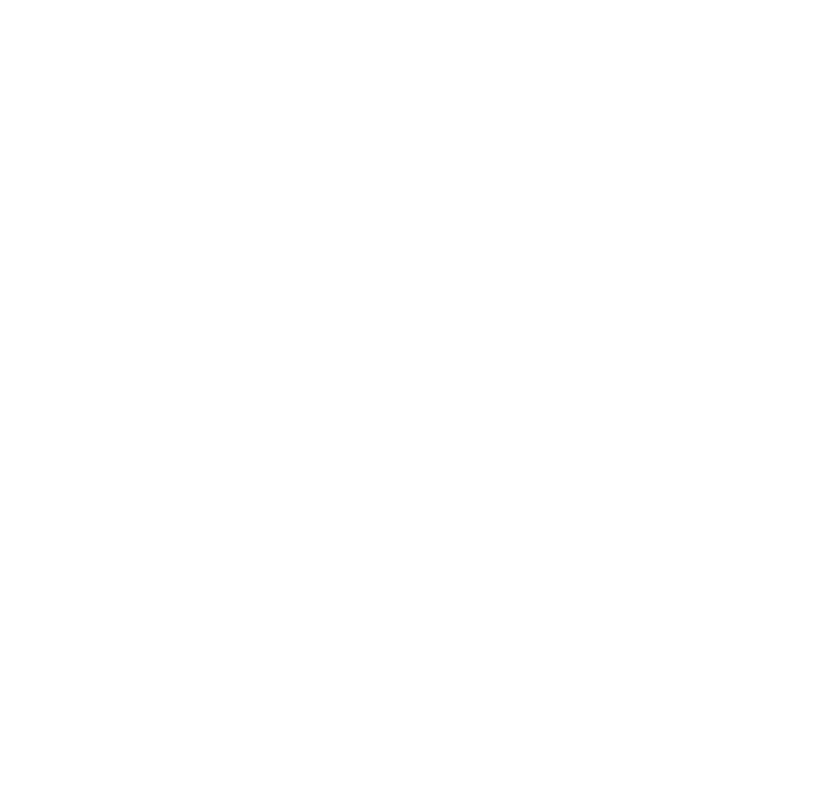
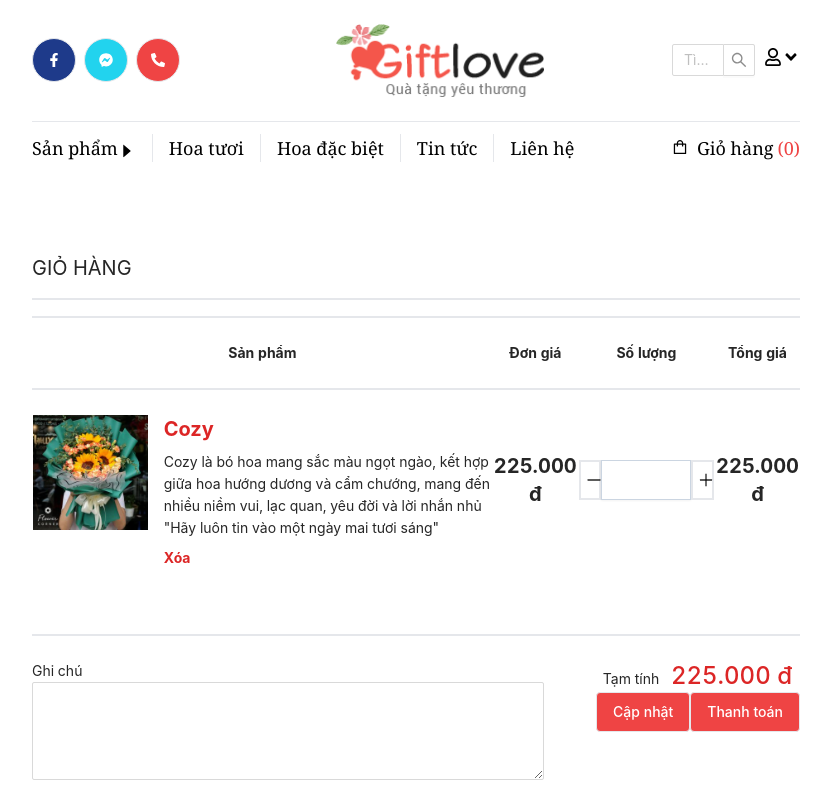
Before and after one commit to NguyenCuong1912/Flower_Project_FE, a React (Create React App) app: page /cart in a window 1280 px wide. Shown: the top 800 px of the page, without its empty margins (224-1055 px from the left). Built offline with nearby package versions, Linux system fonts and the light colour scheme.

Commit message:
add page Shopping Cart

```diff
--- a/src/App.js
+++ b/src/App.js
@@ -4,6 +4,7 @@
 import HomeTemplate from './templates/HomeTemplate/HomeTemplate';
 import Home from './pages/User/Home';
 import Product from './pages/User/Product';
+import ShoppingCart from './pages/User/ShoppingCart';
 
 
 
@@ -15,6 +16,8 @@
       <Switch>
         <HomeTemplate path="/" exact Component={Home} />
         <HomeTemplate path="/product" exact Component={Product} />
+        <HomeTemplate path="/cart" exact Component={ShoppingCart} />
+
       </Switch>
     </Router>
   )
--- /dev/null
+++ b/src/pages/User/ShoppingCart.js
@@ -0,0 +1,72 @@
+import React, { Fragment } from 'react'
+import { Input } from 'antd';
+import {
+    AiOutlineMinus,
+    AiOutlinePlus,
+} from 'react-icons/ai';
+const { TextArea } = Input;
+
+export default function ShoppingCart(props) {
+    return (
+        <Fragment>
+            <div className='grid grid-cols-5 my-16'>
+                <div className='col-start-2 col-span-3'>
+                    <div className='border-b-2 uppercase text-xl py-4'>Giỏ hàng</div>
+                    <div className='mt-4'>
+                        <table className='w-full'>
+                            <thead>
+                                <tr className='border-y-2'>
+                                    <th className='w-3/5 py-6'>Sản phẩm</th>
+                                    <th>Đơn giá</th>
+                                    <th>Số lượng</th>
+                                    <th>Tổng giá</th>
+                                </tr>
+                            </thead>
+                            <tbody>
+                                <tr>
+                                    <th className='grid grid-cols-4 mt-6'>
+                                        <img src='img/product/giamgia/cozy.png' alt='' />
+                                        <div className='col-span-3 pl-4 text-start'>
+                                            <div className='text-xl text-red-600'>Cozy</div>
+                                            <div className='font-normal my-2'>Cozy là bó hoa mang sắc màu ngọt ngào, kết hợp giữa hoa hướng dương và cẩm chướng, mang đến nhiều niềm vui, lạc quan, yêu đời và lời nhắn nhủ "Hãy luôn tin vào một ngày mai tươi sáng"</div>
+                                            <button type='button' className='text-red-600 hover:text-red-700'>Xóa</button>
+                                        </div>
+                                    </th>
+                                    <th className='text-xl'>
+                                        225.000 đ
+                                    </th>
+                                    <th style={{ width: 200 }}>
+                                        <div className='h-10 col-span-2 grid grid-cols-6'>
+                                            <button type='button' className='border-2 text-lg px-1 hover:text-red-500 hover:border-red-500'><AiOutlineMinus /></button>
+                                            <input type="text" name="number" class="col-span-4 px-3 py-2 bg-white border shadow-sm border-slate-300 placeholder-slate-400 focus:outline-none focus:border-red-500 focus:ring-red-500 block sm:text-sm focus:ring-1" />
+                                            <button type='button' className='border-2 text-lg px-1 hover:text-red-500 hover:border-red-500'><AiOutlinePlus /></button>
+                                        </div>
+                                    </th>
+                                    <th className='text-xl'>
+                                        225.000 đ
+                                    </th>
+                                </tr>
+                            </tbody>
+                        </table>
+                    </div>
+                    <div className='border-t-2 mt-16'>
+                        <div className='grid grid-cols-12 pt-6'>
+                            <div className='col-span-8'>
+                                <span>Ghi chú</span>
+                                <TextArea rows={4} />
+                            </div>
+                            <div className='col-span-4 text-end'>
+                                <div>Tạm tính <span className='text-2xl font-medium text-red-600 mx-2'>225.000 đ</span></div>
+                                <div>
+                                    <button type='button' className='border bg-red-500 text-white py-2 px-4 font-medium rounded hover:bg-red-700'>Cập nhật</button>
+                                    <button type='button' className='border bg-red-500 text-white py-2 px-4 font-medium rounded hover:bg-red-700'>Thanh toán</button>
+                                </div>
+                            </div>
+                        </div>
+                    </div>
+                </div>
+
+            </div>
+        </Fragment>
+    )
+}
```
